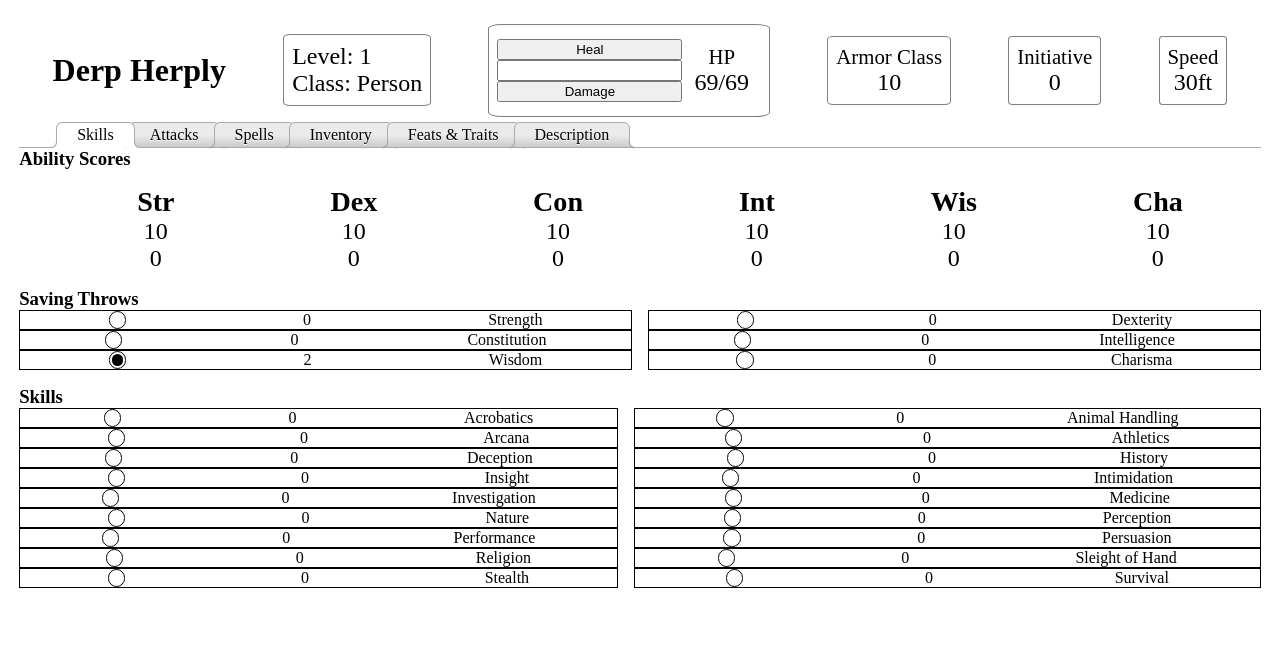
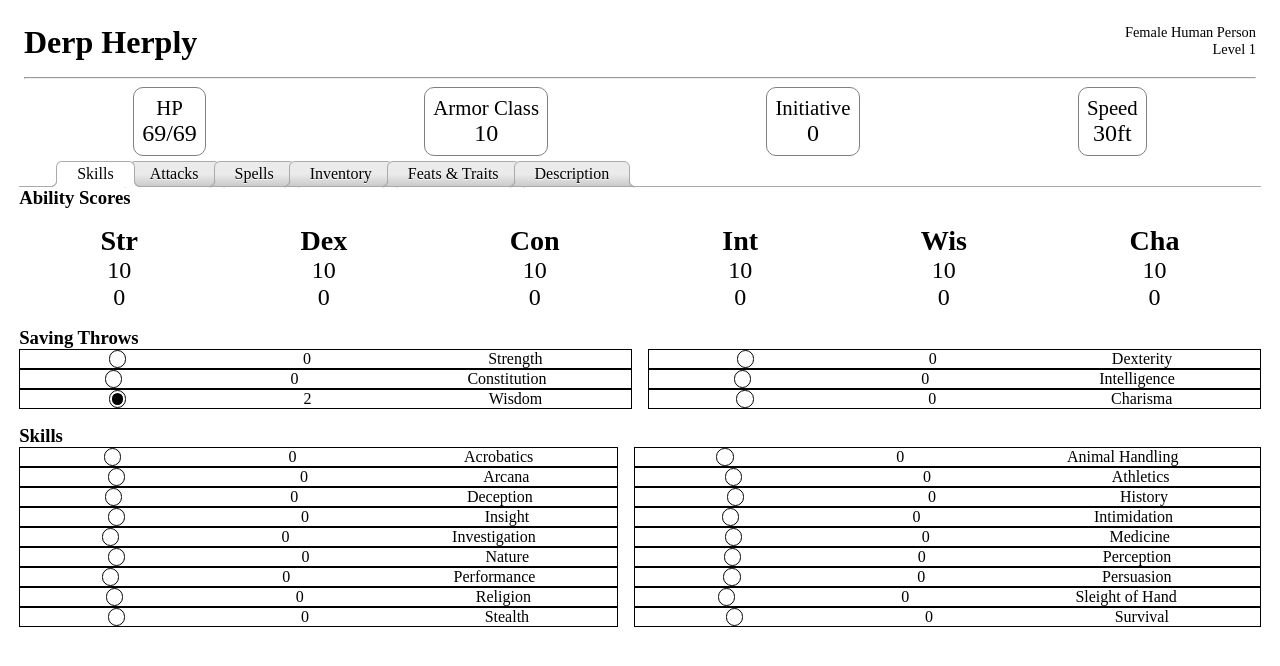
Before and after one commit to thegouge/character-sheet, a Vue app: page / in a window 1280 px wide. Shown: the top 666 px of the page. Built offline with nearby package versions, Linux system fonts and the light colour scheme.

Commit message:
some stuff?

```diff
--- a/src/components/CharacterSheetTabs.vue
+++ b/src/components/CharacterSheetTabs.vue
@@ -30,6 +30,8 @@ import TabInventory from "./TabInventory";
 import TabTraits from "./TabTraits";
 import TabDescribe from "./TabDescribe";
 
+import { isWiderThan } from "../lib/helperFunctions";
+
 export default {
   name: "CharacterSheetTabs",
   components: {
@@ -51,20 +53,19 @@ export default {
         "Description"
       ],
       currentTab: 0,
-      showTabs: true
+      showTabs: isWiderThan(686)
     };
   },
   methods: {
-    checkWidth() {
-      this.showTabs = window.outerWidth > 686;
-    },
     setActiveTab(index) {
       this.currentTab = index;
     }
   },
   mounted() {
-    this.checkWidth();
-    window.addEventListener("resize", this.checkWidth);
+    // this.checkWidth();
+    window.addEventListener("resize", () => {
+      this.showTabs = isWiderThan(686);
+    });
   }
 };
 </script>
--- a/src/components/CharacterSheetTop.vue
+++ b/src/components/CharacterSheetTop.vue
@@ -1,19 +1,17 @@
 <template>
   <div class="top-block">
+    <div class="char-details">
       <h2 class="char-name">{{ name }}</h2>
-
-    <div class="box char-details">
-      Level: {{ level }}
-      <br />
-      Class: {{ charClass }}
+      <h3 class="char-slug">
+        {{description.gender}} {{description.race}} {{charClass}}
+        <p class="char-level">Level {{level}}</p>
+      </h3>
     </div>
 
+    <hr />
+
+    <div class="import-info">
       <div class="box health">
-      <div class="hp-toolbox">
-        <button class="heal-btn">Heal</button>
-        <input type="number" title="amount to change health by" />
-        <button class="damage-btn">Damage</button>
-      </div>
         <div class="health-display">
           <p class="display">HP</p>
           {{ currHP }}/{{ maxHP }}
@@ -35,6 +33,7 @@
         {{walkSpeed}}
       </div>
     </div>
+  </div>
 </template>
 
 <script>
@@ -49,7 +48,7 @@ export default {
       "name",
       "health",
       "level",
-      "race",
+      "description",
       "charClass",
       "abilityScores",
       "equipment"
@@ -69,7 +68,7 @@ export default {
       return baseAC + this.dexMod;
     },
     walkSpeed() {
-      if (this.race === "Human") {
+      if (this.description.race === "Human") {
         return "30ft";
       } else {
         return "???ft";
@@ -82,13 +81,10 @@ export default {
 <style lang="scss" scoped>
 .top-block {
   padding: 0.3rem;
-  display: flex;
-  justify-content: space-around;
-  align-items: center;
-  flex-wrap: wrap;
 
   .char-name {
     font-size: 2rem;
+    margin: 0;
   }
 
   .box {
@@ -96,11 +92,31 @@ export default {
     text-align: center;
     padding: 0.5rem;
     border: 1px solid grey;
-    border-radius: 5%;
+    border-radius: 10px;
   }
 
   .char-details {
-    text-align: left;
+    display: flex;
+    justify-content: space-between;
+    margin-bottom: 1rem;
+  }
+
+  .char-slug {
+    text-align: right;
+    font-weight: normal;
+    margin: 0;
+    font-size: 0.9rem;
+  }
+
+  .char-level {
+    margin: 0;
+  }
+
+  .import-info {
+    display: flex;
+    justify-content: space-around;
+    align-items: center;
+    flex-wrap: wrap;
   }
 
   .health {
@@ -115,7 +131,6 @@ export default {
     .health-display {
       text-align: center;
       align-self: center;
-      padding: 0.5em;
     }
   }
 
--- a/src/components/TabSkills.vue
+++ b/src/components/TabSkills.vue
@@ -54,6 +54,7 @@ export default {
 .scores {
   display: flex;
   justify-content: space-around;
+  padding: 0;
 }
 
 .score-block {
--- a/src/lib/helperFunctions.js
+++ b/src/lib/helperFunctions.js
@@ -1,3 +1,7 @@
-export const calcMod = (abilityScore) => {
+export function calcMod(abilityScore) {
 	return Math.floor((abilityScore - 10) / 2);
-};
+}
+
+export function isWiderThan(breakPoint) {
+	return window.outerWidth > breakPoint;
+}
--- a/src/store/characterStore.js
+++ b/src/store/characterStore.js
@@ -4,8 +4,11 @@ const state = {
 	name: "Derp Herply",
 	level: 1,
 	charClass: "Person",
-	background: "who?",
-	race: "Human",
+	description: {
+		gender: "Female",
+		background: "who?",
+		race: "Human",
+	},
 	HP: 69,
 	maxHP: 69,
 	abilityScores: {
@@ -36,8 +39,7 @@ const state = {
 const getters = {
 	currentCharacter: (state) => state,
 	name: (state) => state.name,
-	background: (state) => state.background,
-	race: (state) => state.race,
+	description: (state) => state.description,
 	charClass: (state) => state.charClass,
 	level: (state) => state.level,
 	health: (state) => [state.HP, state.maxHP],
```
Lines whose indentation alone changed are shown as unchanged.
